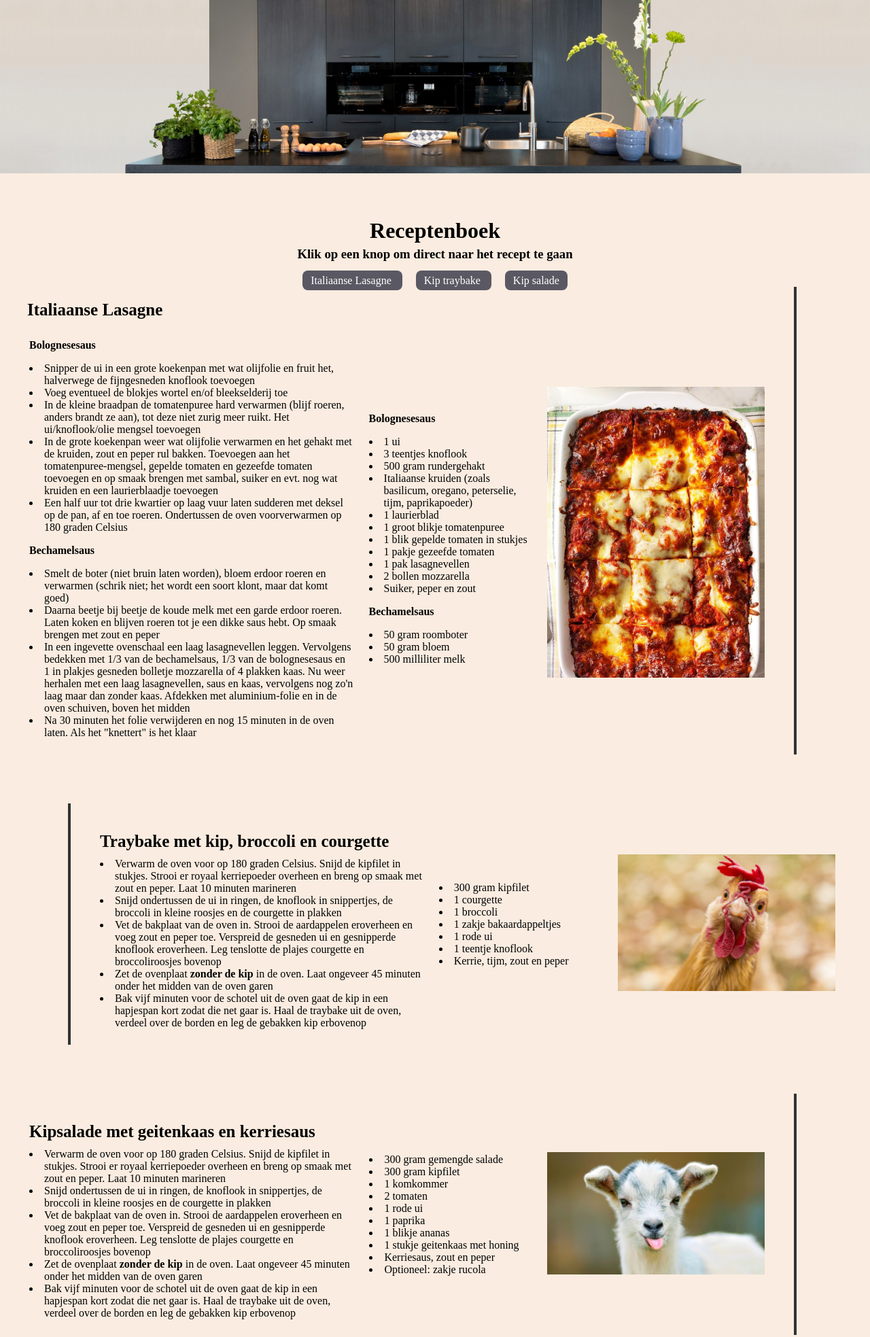
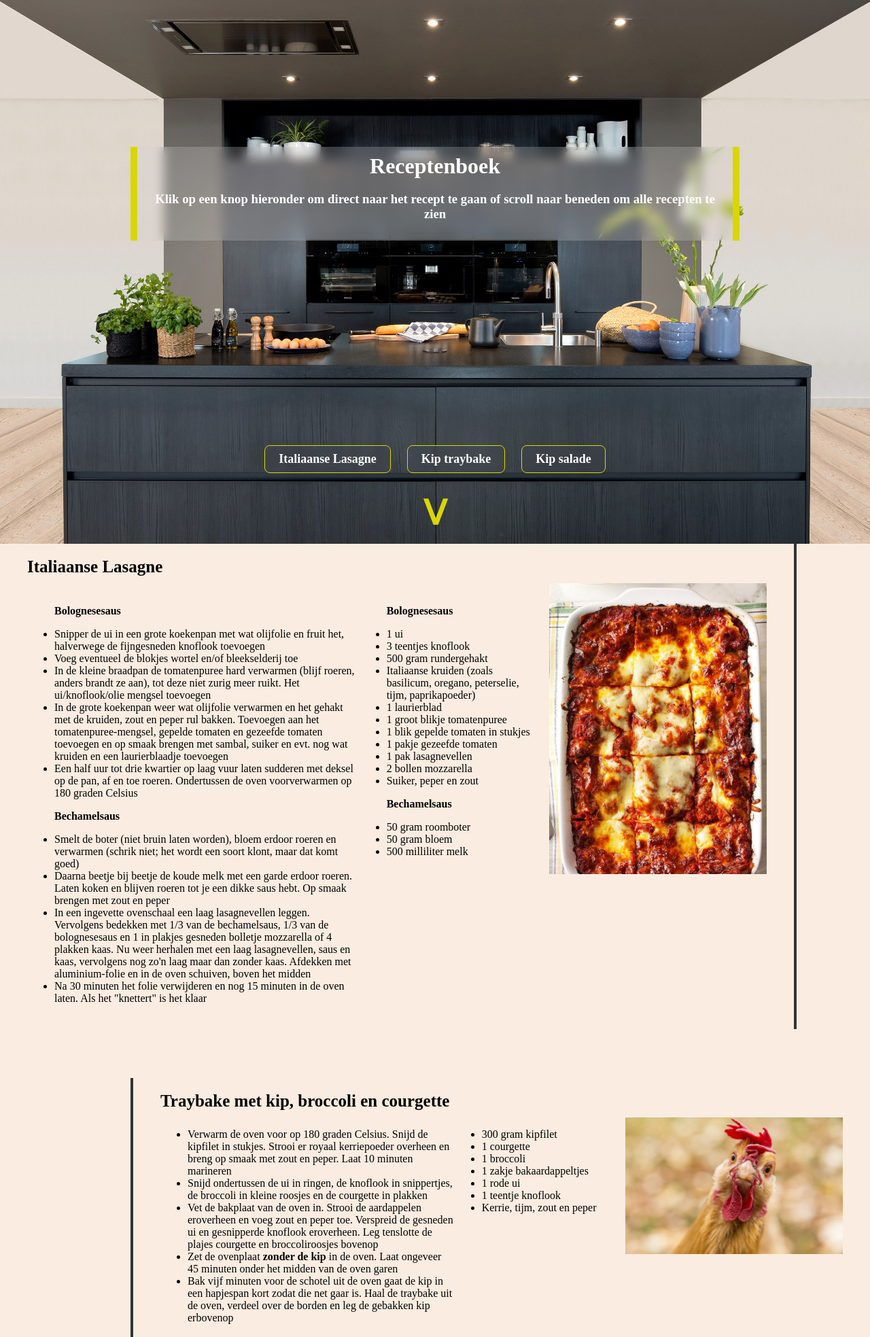
Before and after one commit to TFonville/TFonville.github.io, a plain HTML site: page recepten.html in a window 1280 px wide. Shown: the top 1967 px of the page at 68% size. Drawn offline with Linux system fonts and the light colour scheme.

Commit message:
recepten v.3

```diff
--- a/recepten.html
+++ b/recepten.html
@@ -5,19 +5,19 @@
             Recepten
         </title>
         <link rel="stylesheet" href="stylesheet.css?v=1"> <!--aanpassen soms nodig want luie browser-->
-        <link rel="shortcut icon" type="image/jpg" href="favicon01.png"/>
+        <link rel="shortcut icon" type="image/jpg" href="food.png"/>
         <meta name="viewport" content="width=device-width, initial-scale=1.0">
     </head>
 
     <!--Recepten toevoegen: pizza, hartige taart, salade-->
 
     <body style="background-color: rgba(248, 229, 211, 0.699)">
-        <div style='width: 100vw; max-height: 200px'>
-            <img style='width: 100vw; max-height: 300px' src="kitchen.jpg" alt="Keuken">
+        <center class="header_recepten">
+            <div class= "divje_titelbalk_recepten">
+                <h1>Receptenboek</h1>
+                <h3 >Klik op een knop hieronder om direct naar het recept te gaan of scroll naar beneden om alle recepten te zien</h3>
             </div>
-        <center>
-            <h1 style= 'color: black; padding-top: 100px; margin-bottom: 5px'>Receptenboek</h1>
-            <h3 style= "color: black; margin-top: 5px">Klik op een knop om direct naar het recept te gaan</h3>
+            <div class="recept_knoppen_divje">
                 <a class = 'recept_knop' href = "#italiaanselasagne">
                     Italiaanse Lasagne
                 </a>
@@ -27,15 +27,15 @@
                 <a class = 'recept_knop' href = "#salade">
                     Kip salade
                 </a>
+                <p class='pijl'>&#5167;<br></p>
+            </div>
         </center>
         <div id='recepten_content'>
+            <!--Italiaanse Lasgne-->
             <h5 id= 'italiaanselasagne' style= 'color: black; margin-top: 0px'>Italiaanse Lasagne</h1>
-            <!-- <button type="button" class="collapsible">Italiaanse Lasagne</button> -->
+            <div class="flexbox-recept">
+                <ul class="box">
 
-            <table class = "recepten_tabel" style= "color: black;">
-                <!--Eerste RIJ-->
-                <!-- <tr class = "content"> -->
-                    <td style= "width: 40vw; padding-right: 20px">
                     <p><b>Bolognesesaus</b></p>
                     <li >
                         Snipper de ui in een grote koekenpan met wat olijfolie en fruit het, halverwege de fijngesneden knoflook toevoegen
@@ -66,9 +66,9 @@
                     <li >
                         Na 30 minuten het folie verwijderen en nog 15 minuten in de oven laten. Als het "knettert" is het klaar
                     </li>
-                    </td>
+                </ul>
 
-                    <td style= "width: 20vw">
+                <ul class="box">
                     <p><b>Bolognesesaus</b></p>
                     <li >
                         1 ui
@@ -113,25 +113,22 @@
                     <li >
                         500 milliliter melk
                     </li>
-                    </td>
+                </ul>
 
-                    <td style= "width: 10vw">
-                        <div>
+                <div class="box">
                     <img class="recepten_foto" src="lasagne.jpg">
                 </div>
-                    </td>
-            </table>
+            </div>
         </div>
             <br>
             <br>
             <br>
             <br>
             <div id='recepten_content2'>
-                <table class = "recepten_tabel" style= "color: black">
-                </tr>
-                <!--TWEEDE RIJ-->
-                <td style= "width: 40vw; padding-right: 20px; padding-top: 20px">
-                    <h5 id='kiptraybake' style= 'margin-top: 0px;'>Traybake met kip, broccoli en courgette</h1>
+
+                <h5 id= 'kiptraybake' style= 'color: black; margin-top: 0px'>Traybake met kip, broccoli en courgette</h1>
+                <div class="flexbox-recept">
+                    <ul class="box">
                         <li >
                             Verwarm de oven voor op 180 graden Celsius. Snijd de kipfilet in stukjes. Strooi er royaal kerriepoeder overheen en breng op smaak met zout en peper. Laat 10 minuten marineren
                         </li>
@@ -147,9 +144,9 @@
                         <li >
                             Bak vijf minuten voor de schotel uit de oven gaat de kip in een hapjespan kort zodat die net gaar is. Haal de traybake uit de oven, verdeel over de borden en leg de gebakken kip erbovenop
                         </li>
-                </td>
+                    </ul>
 
-                <td style= "width: 20vw">
+                    <ul class="box">
                         <li >
                             300 gram kipfilet
                         </li>
@@ -171,48 +168,38 @@
                         <li >
                             Kerrie, tijm, zout en peper
                         </li>
+                    </ul>
 
-                </td>
-
-                <td style= "width: 10vw">
-                    <div>
+                    <div class="box">
                         <img class="recepten_foto" src="kip.jpg">
                     </div>
-                </td>
-            </tr>
-
-            </table>
+                </div>
         </div>
         <br>
         <br>
         <br>
         <br>
         <div id='recepten_content'>
-            <table class = "recepten_tabel" style= "color: black">
-            </tr>
-            <!--DERDE RIJ-->
-            <td id= 'salade' style= "width: 40vw; padding-right: 20px; padding-top: 20px">
-                <h5 style= 'margin-top: 0px;'>Kipsalade met geitenkaas en kerriesaus</h1>
+            <h5 id='salade' style= 'margin-top: 0px; color: black'>Kipsalade met geitenkaas en kerriesaus</h1>
+            <div class="flexbox-recept">
+                <ul class="box">
                     <li >
-                    Verwarm de oven voor op 180 graden Celsius. Snijd de kipfilet in stukjes. Strooi er royaal kerriepoeder overheen en breng op smaak met zout en peper. Laat 10 minuten marineren
+                        Snijd de komkommer, paprika en tomaat in plakjes en snipper de rode ui
                     </li>
                     <li >
-                    Snijd ondertussen de ui in ringen, de knoflook in snippertjes, de broccoli in kleine roosjes en de courgette in plakken
+                        Verdeel de sla over de borden, leg daar de gesneden groenten en ui overheen. Maak kleine blokjes van de geitenkaas en voeg die toe
                     </li>
                     <li >
-                    Vet de bakplaat van de oven in. Strooi de aardappelen eroverheen en voeg zout en peper toe. Verspreid de gesneden ui en gesnipperde knoflook eroverheen. Leg tenslotte de plajes courgette en broccoliroosjes bovenop
+                        Bestrooi de kipfilet met de tijm en bak in een paar minuten gaar
                     </li>
                     <li >
-                    Zet de ovenplaat <b>zonder de kip</b> in de oven. Laat ongeveer 45 minuten onder het midden van de oven garen
+                        Verdeel de kip over de salade en voeg kerriesaus naar smaak toe
                     </li>
+                </ul>
+
+                <ul class="box">
                     <li >
-                    Bak vijf minuten voor de schotel uit de oven gaat de kip in een hapjespan kort zodat die net gaar is. Haal de traybake uit de oven, verdeel over de borden en leg de gebakken kip erbovenop
-                </li>
-            </td>
-
-            <td style= "width: 20vw">
-                <li >
-                    300 gram gemengde salade
+                        300 gram gemengde sla
                     </li>
                     <li >
                         300 gram kipfilet
@@ -236,40 +223,23 @@
                         1 stukje geitenkaas met honing
                     </li>
                     <li >
-                    Kerriesaus, zout en peper
+                        1 potje kerriesaus
+                    </li>
+                    <li >
+                        (gedroogde) tijm
+                    </li>
+                    <li >
+                        Zout en peper
                     </li>
                     <li >
                         Optioneel: zakje rucola
                     </li>
+                </ul>
 
-            </td>
+                <div class="box">
+                    <img class="recepten_foto" src="geit.jpg">
 
-            <td style= "width: 10vw">
-                <div>
-                    <img class="recepten_foto" src="geit.jpg">
                 </div>
-            </td>
-        </tr>
-
-        </table>
             </div>
-
-        <!-- <script>
-            var coll = document.getElementsByClassName("collapsible");
-            var i;
-
-            for (i = 0; i < coll.length; i++) {
-              coll[i].addEventListener("click", function() {
-                this.classList.toggle("active");
-                var content = this.nextElementSibling;
-                if (content.style.display === "block") {
-                  content.style.display = "none";
-                } else {
-                  content.style.display = "block";
-                }
-              });
-            }
-            </script> -->
-
-
+    </div>
     </body>
--- a/stylesheet.css
+++ b/stylesheet.css
@@ -152,10 +152,13 @@ color: rgb(155, 163, 228) !important
 }
 
 #recepten_content2{
+    margin-left: 15%;
+    margin-block: unset;
+    width: 85%;
+    box-sizing: border-box;
+
     padding: 20px 40px;
     margin-top: 0px;
-    margin-left: 100px;
-    width: calc(85vw);
     /* border-bottom: solid 1px rgba(0, 0, 0, 0.8); */
     border-left:solid 4px rgb(50, 50, 51)
 }
@@ -173,36 +176,69 @@ color: rgb(155, 163, 228) !important
 }
 
 .recept_knop{
-    background-color: rgb(90, 89, 99);
+    background-color: rgba(90, 89, 99, 0.1);
     color:white;
     border-radius: 8px;
-    padding: 6px 12px;
+    padding: 9px 20px;
     margin: 10px;
+    font-size: 18px;
+    border: solid 1.5px rgb(218, 214, 2);
+    backdrop-filter: blur(4px);
+    display: inline-block;
 }
 
-/*bron: https://www.w3schools.com/howto/howto_js_collapsible.asp*/
-.collapsible {
-    background-color: #777;
-    color: white;
-    cursor: pointer;
-    padding: 18px;
+.header_recepten{
+    background-image: url("kitchen_big.jpg");
+    background-size: cover;
+    background-position: center;
+    height: 100vh;
+    color: rgb(255, 255, 255);
+}
+
+.header_recepten h1{
+    margin-bottom: 5px;
+    margin-block: unset;
+}
+
+.divje_titelbalk_recepten{
+    padding: 10px;
+    background-color: rgba(211, 211, 211, 0.25);
+    border-right: solid 10px rgb(218, 214, 2);
+    border-left: solid 10px rgb(218, 214, 2);
+    backdrop-filter: blur(8px);
+    position:absolute;
+    top: 27vh;
+    left: 15%;
+    right: 15%;
+}
+
+.recept_knoppen_divje{
+    position:absolute;
+    bottom:2vh;
     width: 100%;
-    border: none;
-    text-align: left;
-    outline: none;
-    font-size: 15px;
-  }
+    font-weight: bold;
+}
 
-  .active, .collapsible:hover {
-    background-color: #555;
-  }
+.flexbox-recept {
+    color: black;
+    display: flex;
+}
+.flexbox-recept .box {
+    flex: 1 1 100%;
+}
+.flexbox-recept .box:nth-child(2) {
+    flex: 1 1 50%;
+}
+.flexbox-recept .box:nth-child(3) {
+    flex: 1 1 30%;
+}
 
-  .content {
-    padding: 0 18px;
-    display: none;
-    overflow: hidden;
-    background-color: #f1f1f1;
-  }
+.pijl{
+    color:rgb(218, 214, 2);
+    font-size: 50px;
+    margin: 0px;
+    margin-top: 20px;
+}
 
 /* Use a media query to add a breakpoint at 800px: */
 @media screen and (max-width: 800px) {
@@ -226,6 +262,13 @@ color: rgb(155, 163, 228) !important
         display:inline-block;
         font-size: 17px;
     }
+
+    .recept_knop {
+        margin-top: 10px;
+        display:inline-block;
+        font-size: 17px;
+    }
+
     h3 {
         font-size: 15px;
     }
@@ -244,6 +287,7 @@ color: rgb(155, 163, 228) !important
     h1 {
         font-size: 25px;
         margin: 10px;
+        padding-top: 0px;
     }
     #Theo_foto {
         height: 100px;
@@ -259,12 +303,37 @@ color: rgb(155, 163, 228) !important
         background-color: rgb(255, 255, 255);
         border-right:solid 4px rgb(216, 216, 2);
         color: black;
+    }
 
+    #recepten_content, #recepten_content2{
+        padding: 34px;
+        box-sizing: border-box;
+        margin-bottom:100px;
+        margin-left: 0;
+        margin-right: 0;
+        width: 100%;
+        color: black;
+        border-left:solid 4px rgb(50, 50, 51)
     }
+
     .Jaartal-CV{
         display:none;
     }
     .CV{
         width: 100% !important;
     }
+
+    .divje_titelbalk_recepten{
+        left: 0%;
+        right: 0%;
+    }
+
+    .flexbox-recept {
+        flex-wrap: wrap;
+        flex-direction: column-reverse;
+    }
+
+    .flexbox-recept .box {
+        flex: 1 0 100%;
+    }
 }
```
Also changed, not shown: food.gif (added), food.png (added), kitchen_big.jpg (added). Lines whose indentation alone changed are shown as unchanged.
